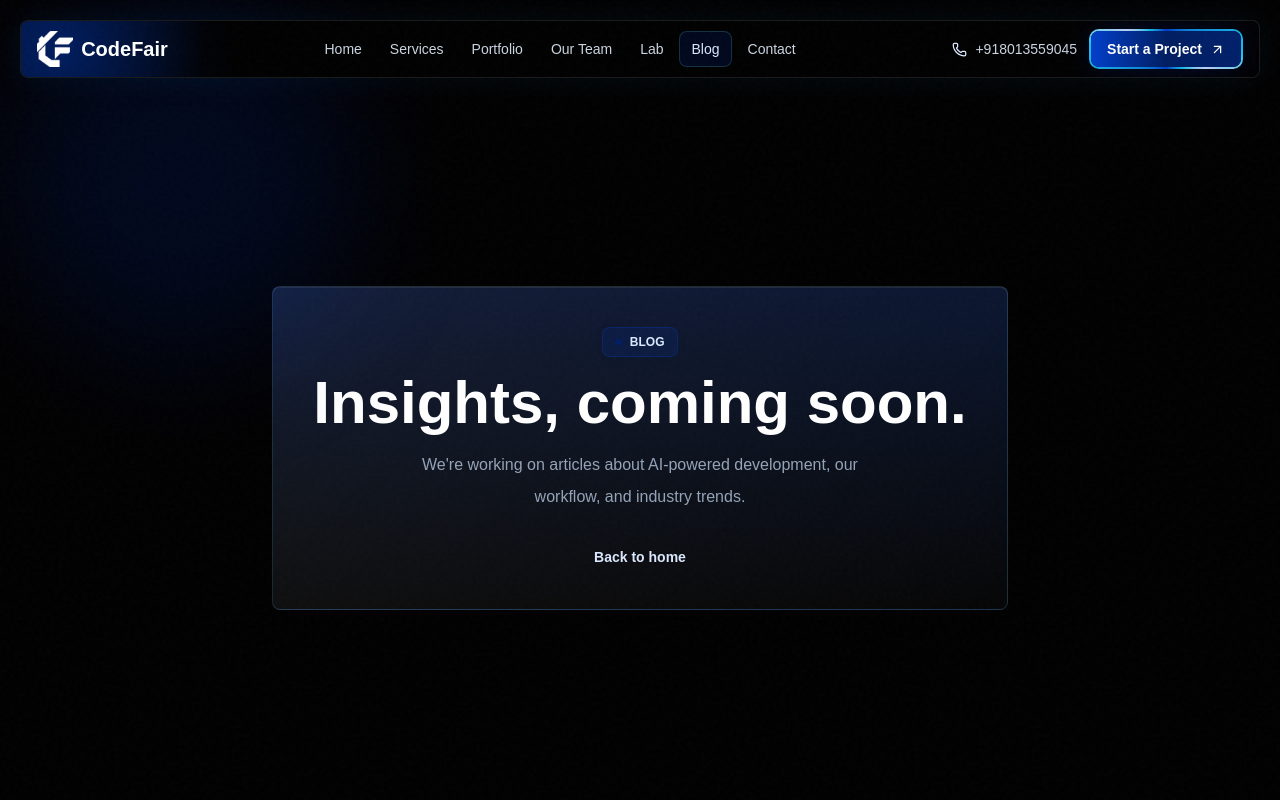
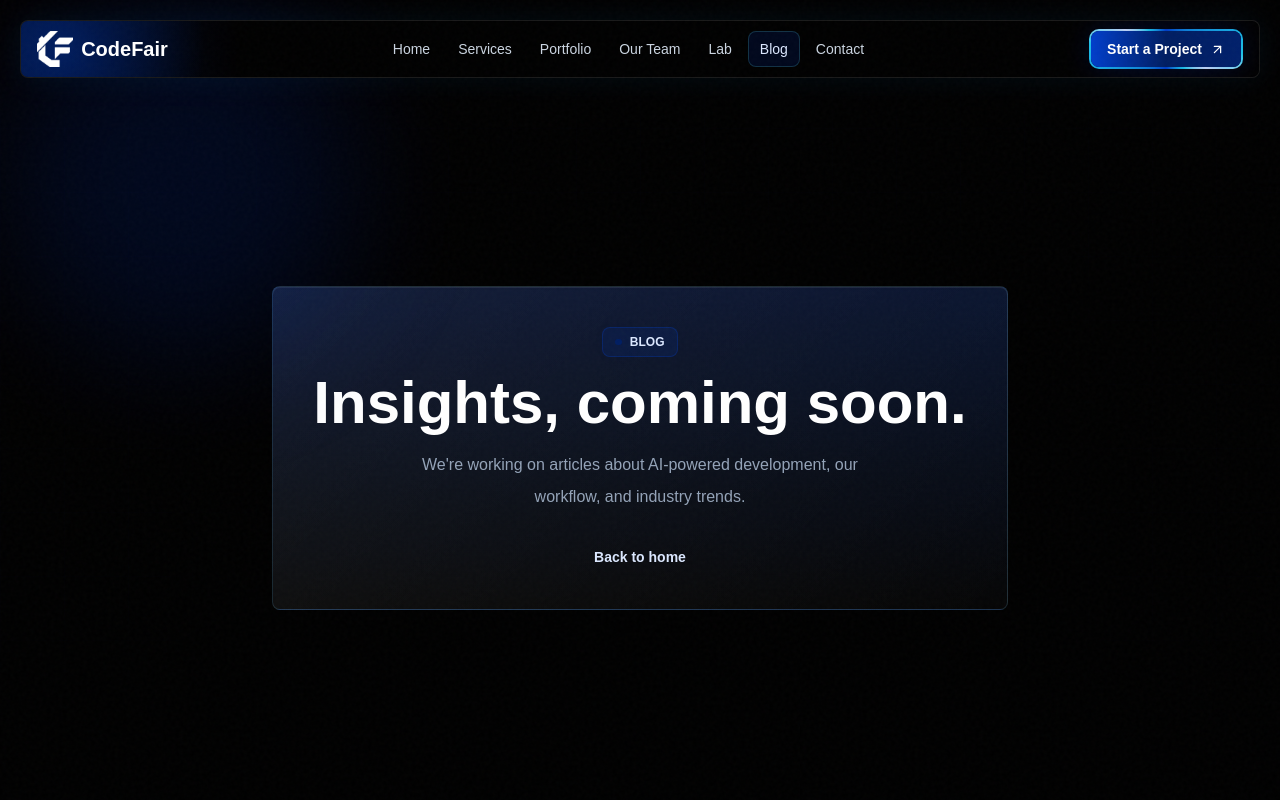
Before and after one commit to kabirta/FutureMind-, a React (Vite) app: page /blog in a window 1280 px wide. Shown: the top 800 px of the page. Built offline with nearby package versions, Linux system fonts and the light colour scheme; a web font is replaced by a local one.

Commit message:
design prospective

```diff
--- a/src/components/layout/Navbar.jsx
+++ b/src/components/layout/Navbar.jsx
@@ -155,10 +155,10 @@ const Navbar = () => {
         </div>
 
         <div className="relative z-10 hidden items-center gap-3 md:flex">
-          <div className="hidden items-center gap-2 font-body text-sm font-medium text-slate-300 lg:flex">
+          {/* <div className="hidden items-center gap-2 font-body text-sm font-medium text-slate-300 lg:flex">
             <Phone size={15} className="text-cyan-200" />
             <span>+918013559045</span>
-          </div>
+          </div> */}
           {/* <ThemeToggle theme={theme} onToggle={toggleTheme} /> */}
           <Button size="sm" onClick={() => handleNavClick({ href: '#contact', sectionId: 'contact' })}>
             Start a Project <ArrowUpRight size={15} />
--- a/src/components/sections/Contact.jsx
+++ b/src/components/sections/Contact.jsx
@@ -8,7 +8,7 @@ import Button from '../ui/Button'
 
 const contactDetails = [
   { icon: Mail, label: 'Email us', value: 'infocodefair@gmail.com' },
-  { icon: Phone, label: 'Call us', value: '+918013559045' },
+  // { icon: Phone, label: 'Call us', value: '+918013559045' },
   { icon: MapPin, label: 'Location', value: 'Remote-first · Worldwide' },
   { icon: Clock, label: 'Response time', value: 'Within 24 hours' },
 ]
```
